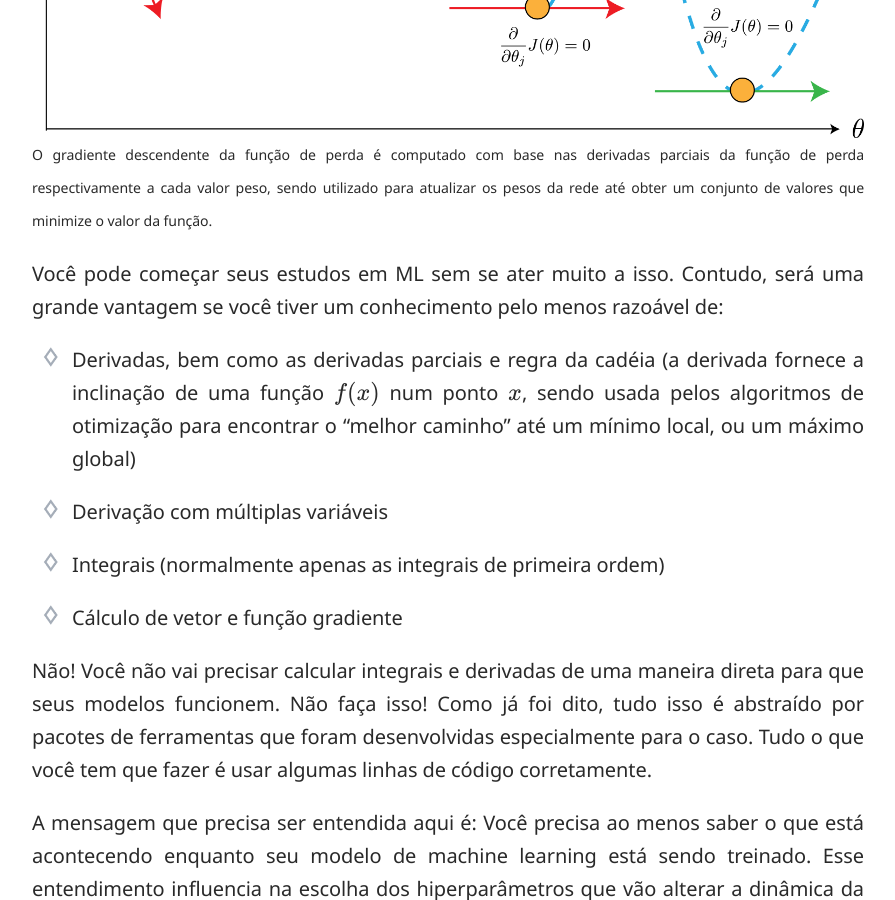
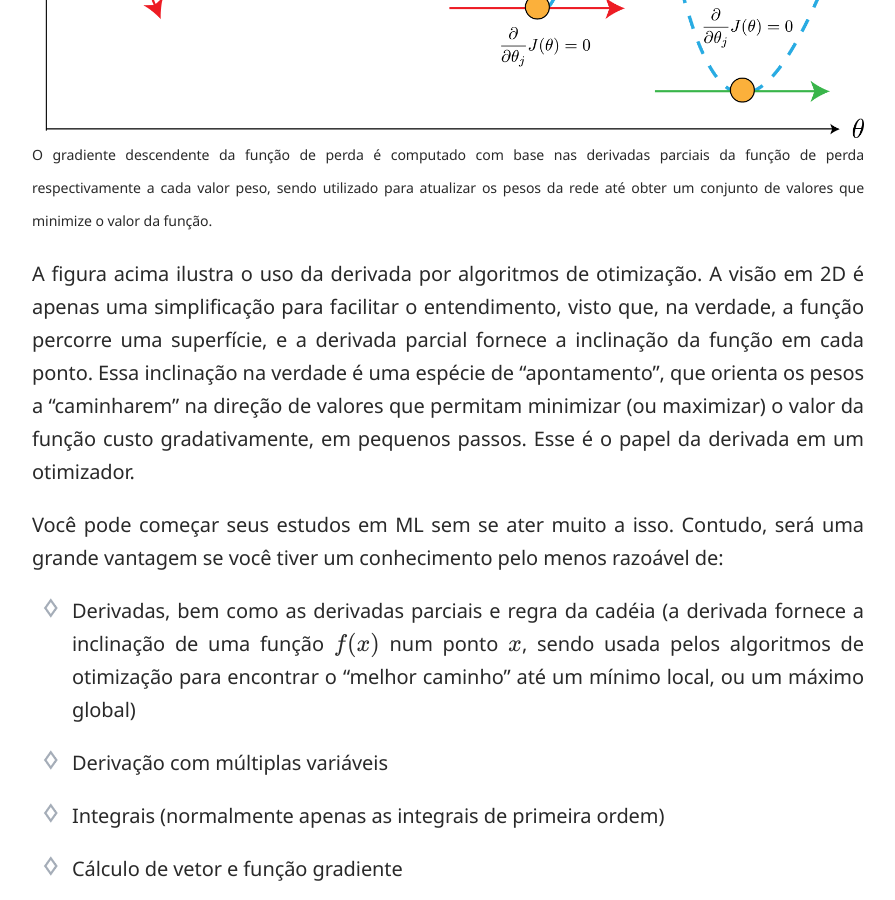
Before and after one commit to luisfredgs/luisfredgs.github.io, a Jekyll site: the page built from _posts/2018-01-18-dicas-para-aprender-machine-learning.md, in a window 1280 px wide and 900 px high, scrolled down 5693 px. Shown: the whole window, without its empty margins (192-1087 px from the left). Built offline with Jekyll 4.4.1, drawn with Linux system fonts in a browser that asks for light colours; formulas are drawn with MathJax 3; comment, search, counter and statistics services are not loaded.

Commit message:
Update 2018-01-18-dicas-para-aprender-machine-learning.md

```diff
--- a/_posts/2018-01-18-dicas-para-aprender-machine-learning.md
+++ b/_posts/2018-01-18-dicas-para-aprender-machine-learning.md
@@ -84,6 +84,7 @@ Para citar um exemplo, a dinâmica de um modelo neural em deep learning utiliza
 ![](/assets/img/gradient_descent_2d.png)
 O gradiente descendente da função de perda é computado com base nas derivadas parciais da função de perda respectivamente a cada valor peso, sendo utilizado para atualizar os pesos da rede até obter um conjunto de valores que minimize o valor da função.
 
+A figura acima ilustra o uso da derivada por algoritmos de otimização. A visão em 2D é apenas uma simplificação para facilitar o entendimento, visto que, na verdade, a função percorre uma superfície, e a derivada parcial fornece a inclinação da função em cada ponto. Essa inclinação na verdade é uma espécie de "apontamento", que orienta os pesos a "caminharem" na direção de valores que permitam minimizar (ou maximizar) o valor da função custo gradativamente, em pequenos passos. Esse é o papel da derivada em um otimizador.
 
 Você pode começar seus estudos em ML sem se ater muito a isso. Contudo, será uma grande vantagem se você tiver um conhecimento pelo menos razoável de:
 
```
